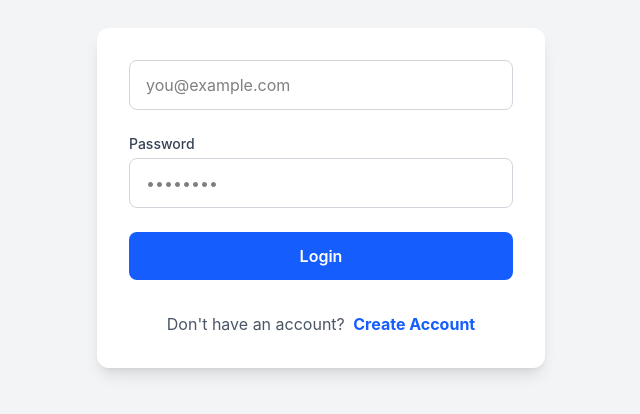
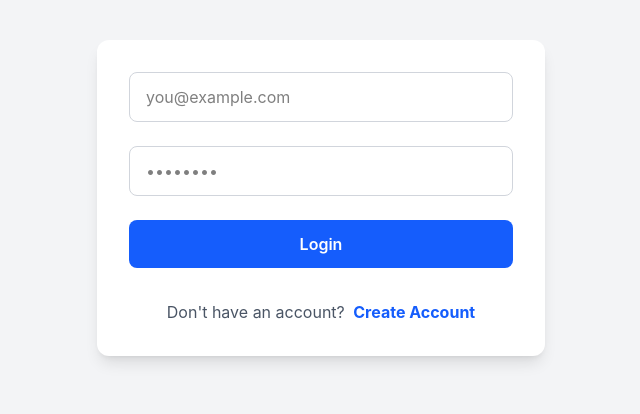
Before and after one commit to dipak560035/chat-app, a React app in the folder frontend/: page / in a window 1280 px wide. Shown: the part 202-616 px from the top of the page, without its empty margins (319-959 px from the left). Built offline with nearby package versions, Linux system fonts and the light colour scheme; no server answers; the HTML template or start-up script is replaced by a standard one.

Commit message:
Update Login.jsx

```diff
--- a/frontend/src/components/Login.jsx
+++ b/frontend/src/components/Login.jsx
@@ -50,7 +50,7 @@
           </div>
 
           <div>
-            <label className="block text-sm font-medium text-gray-700 mb-1">Password</label>
+
             <input
               type="password"
               className="w-full px-4 py-3 rounded-lg border border-gray-300 focus:ring-2 focus:ring-blue-500 focus:border-transparent outline-none transition"
```
